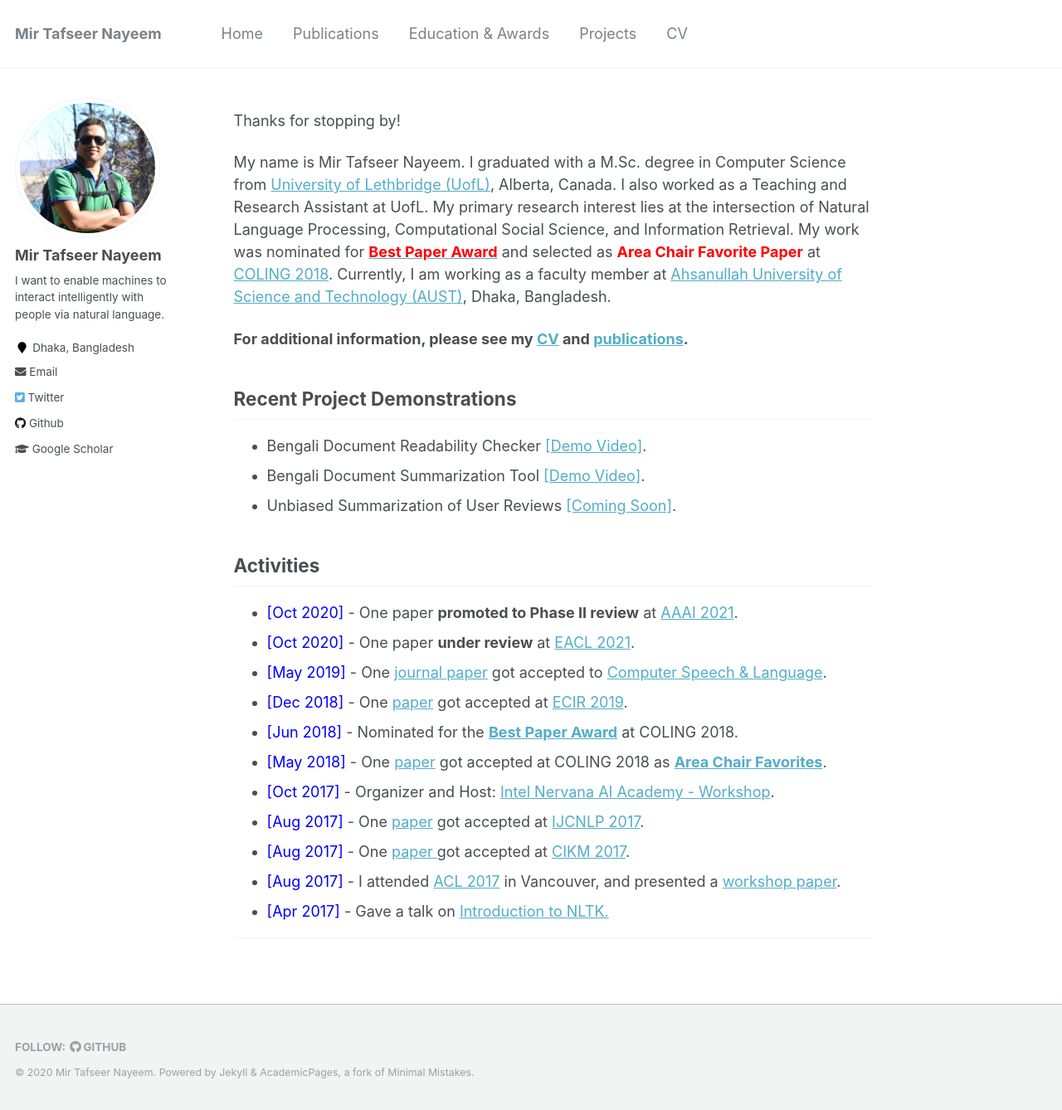
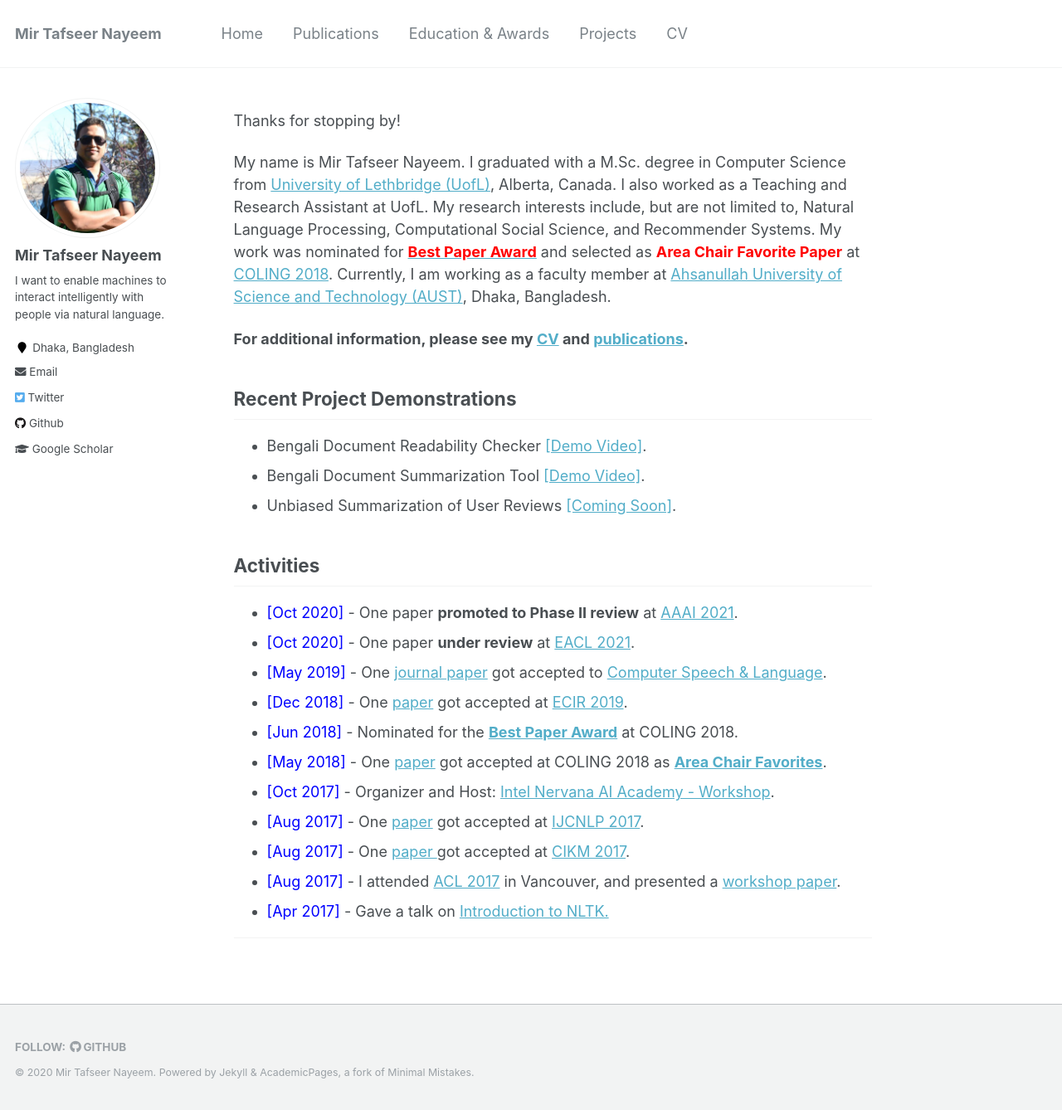
Before and after one commit to sujan-sarker/sujan-sarker.github.io, a Jekyll site: the page built from _pages/about.md, in a window 1280 px wide and 1338 px high. Shown: the whole window at 83% size. Built offline with Jekyll 4.4.1, drawn with Linux system fonts in a browser that asks for light colours.

Commit message:
Update about.md

```diff
--- a/_pages/about.md
+++ b/_pages/about.md
@@ -10,7 +10,7 @@ redirect_from:
 
 Thanks for stopping by!
 
-My name is Mir Tafseer Nayeem. I graduated with a M.Sc. degree in Computer Science from [University of Lethbridge (UofL)](https://www.uleth.ca/), Alberta, Canada. I also worked as a Teaching and Research Assistant at UofL.  My primary research interest lies at the intersection of Natural Language Processing, Computational Social Science, and Information Retrieval. My work was nominated for [<span style="color:Red"> **Best Paper Award**</span>](http://coling2018.org/coling-2018-best-papers/) and selected as <span style="color:Red"> **Area Chair Favorite Paper** </span> at [COLING 2018](http://coling2018.org). Currently, I am working as a faculty member at [Ahsanullah University of Science and Technology (AUST)](http://aust.edu/cse/index.htm), Dhaka, Bangladesh.
+My name is Mir Tafseer Nayeem. I graduated with a M.Sc. degree in Computer Science from [University of Lethbridge (UofL)](https://www.uleth.ca/), Alberta, Canada. I also worked as a Teaching and Research Assistant at UofL. My research interests include, but are not limited to, Natural Language Processing, Computational Social Science, and Recommender Systems. My work was nominated for [<span style="color:Red"> **Best Paper Award**</span>](http://coling2018.org/coling-2018-best-papers/) and selected as <span style="color:Red"> **Area Chair Favorite Paper** </span> at [COLING 2018](http://coling2018.org). Currently, I am working as a faculty member at [Ahsanullah University of Science and Technology (AUST)](http://aust.edu/cse/index.htm), Dhaka, Bangladesh.
 
 **For additional information, please see my [CV](https://tafseer-nayeem.github.io/cv/) and [publications](https://tafseer-nayeem.github.io/publications/).**
 
```
